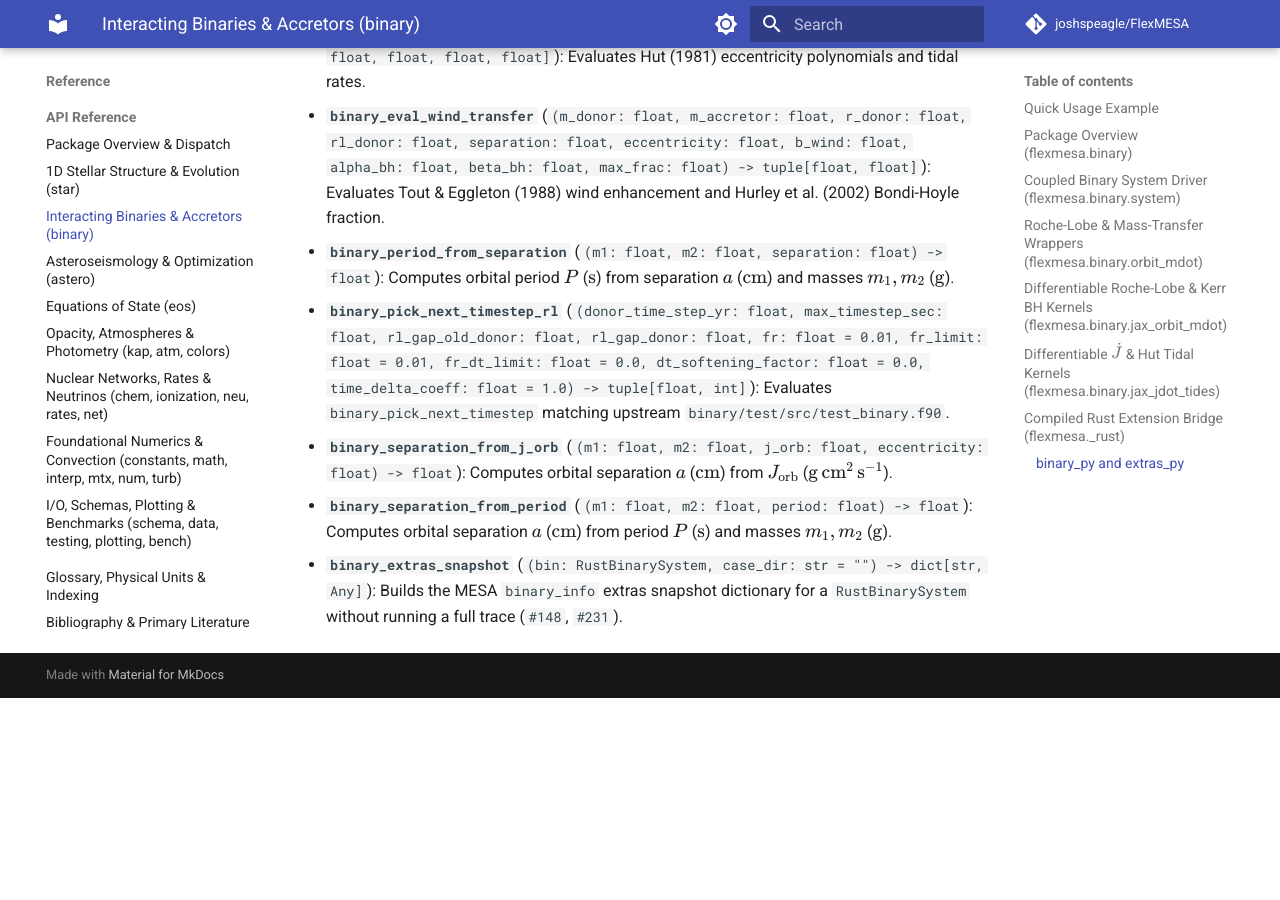
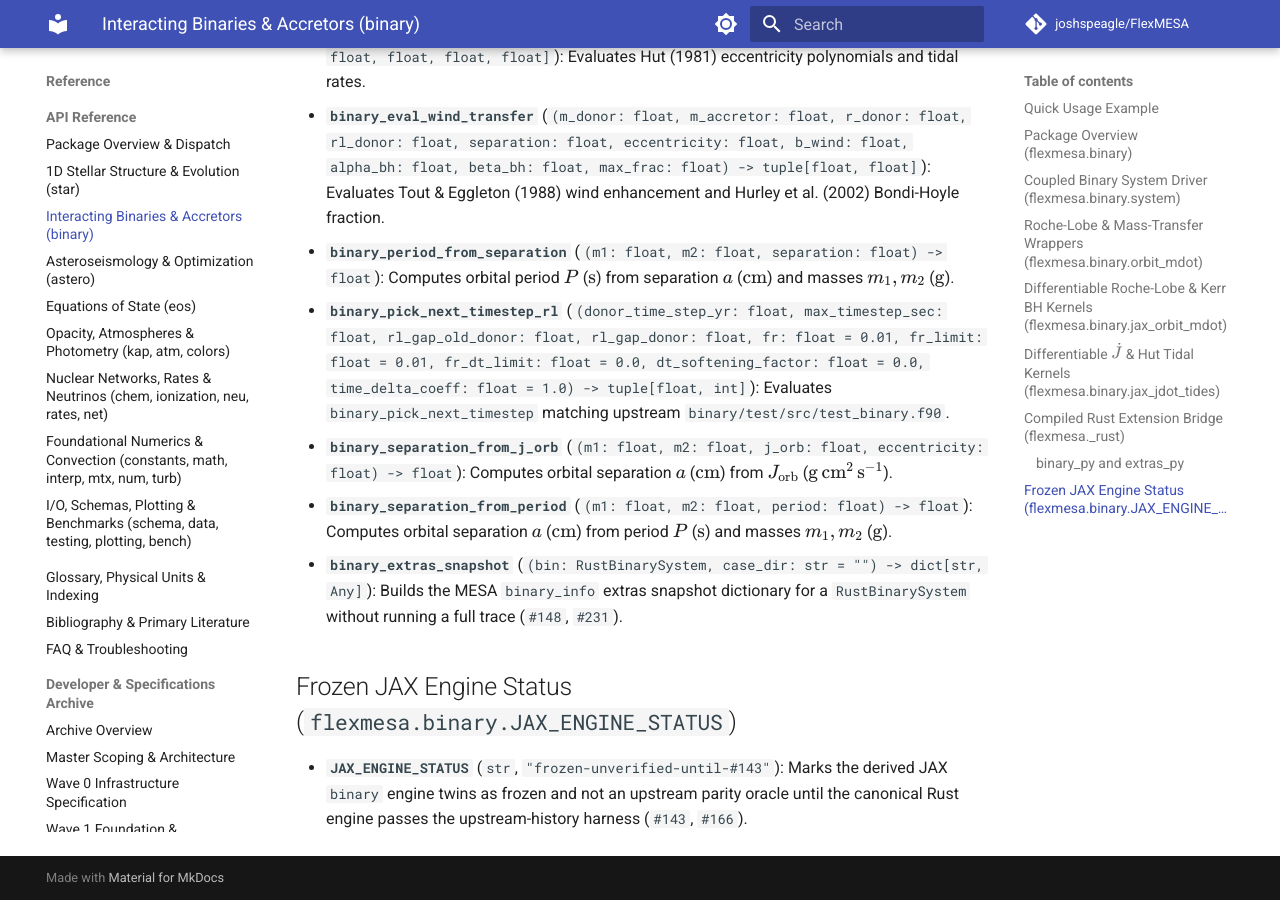
Before and after one commit to joshspeagle/FlexMESA, an MkDocs documentation site: the page built from docs/api/binary.md, in a window 1280 px wide and 900 px high, scrolled down 4810 px. Built offline with MkDocs 1.6.1 and Material for MkDocs 9.7.7, drawn with Linux system fonts in a browser that asks for light colours; comment, search, counter and statistics services are not loaded; before the commit the page ends 5508 px from its top, so only the background shows below that.

Commit message:
docs(api): add API bullets for JAX_ENGINE_STATUS on docs/api/binary.md (P1.4)
docs/api/binary.md: API bullets, in the - **`name`** form the stricter coverage
rule requires, for symbols that were documented only by a prose mention.
Signatures from src/flexmesa/_rust.pyi and docstrings in src/flexmesa/_dispatch.py,
crates/flexmesa-py/src/{astero_py,astero_adipls_py,math_solvers}.rs, and the
package __all__ lists. No behaviour documented that the docstrings do not state.

Commands: python scripts/docs/check_api_coverage.py --check (after the checker
change in the next commit) passes with 0 allowlisted.

Co-Authored-By: Claude Sonnet 5.5 <noreply@anthropic.com>
(cherry picked from commit 05688d1ec64ae7970f63b55a9944134793aab141)

```diff
--- a/docs/api/binary.md
+++ b/docs/api/binary.md
@@ -101,3 +101,8 @@ Low-level Safe Rust PyO3 bindings exposed via `flexmesa._rust` for interacting b
 - **`binary_separation_from_j_orb`** (`(m1: float, m2: float, j_orb: float, eccentricity: float) -> float`): Computes orbital separation $a$ ($\mathrm{cm}$) from $J_{\mathrm{orb}}$ ($\mathrm{g\,cm^2\,s^{-1}}$).
 - **`binary_separation_from_period`** (`(m1: float, m2: float, period: float) -> float`): Computes orbital separation $a$ ($\mathrm{cm}$) from period $P$ ($\mathrm{s}$) and masses $m_1, m_2$ ($\mathrm{g}$).
 - **`binary_extras_snapshot`** (`(bin: RustBinarySystem, case_dir: str = "") -> dict[str, Any]`): Builds the MESA `binary_info` extras snapshot dictionary for a `RustBinarySystem` without running a full trace (`#148`, `#231`).
+
+
+## Frozen JAX Engine Status (`flexmesa.binary.JAX_ENGINE_STATUS`)
+
+- **`JAX_ENGINE_STATUS`** (`str`, `"frozen-unverified-until-#143"`): Marks the derived JAX `binary` engine twins as frozen and not an upstream parity oracle until the canonical Rust engine passes the upstream-history harness (`#143`, `#166`).
```
